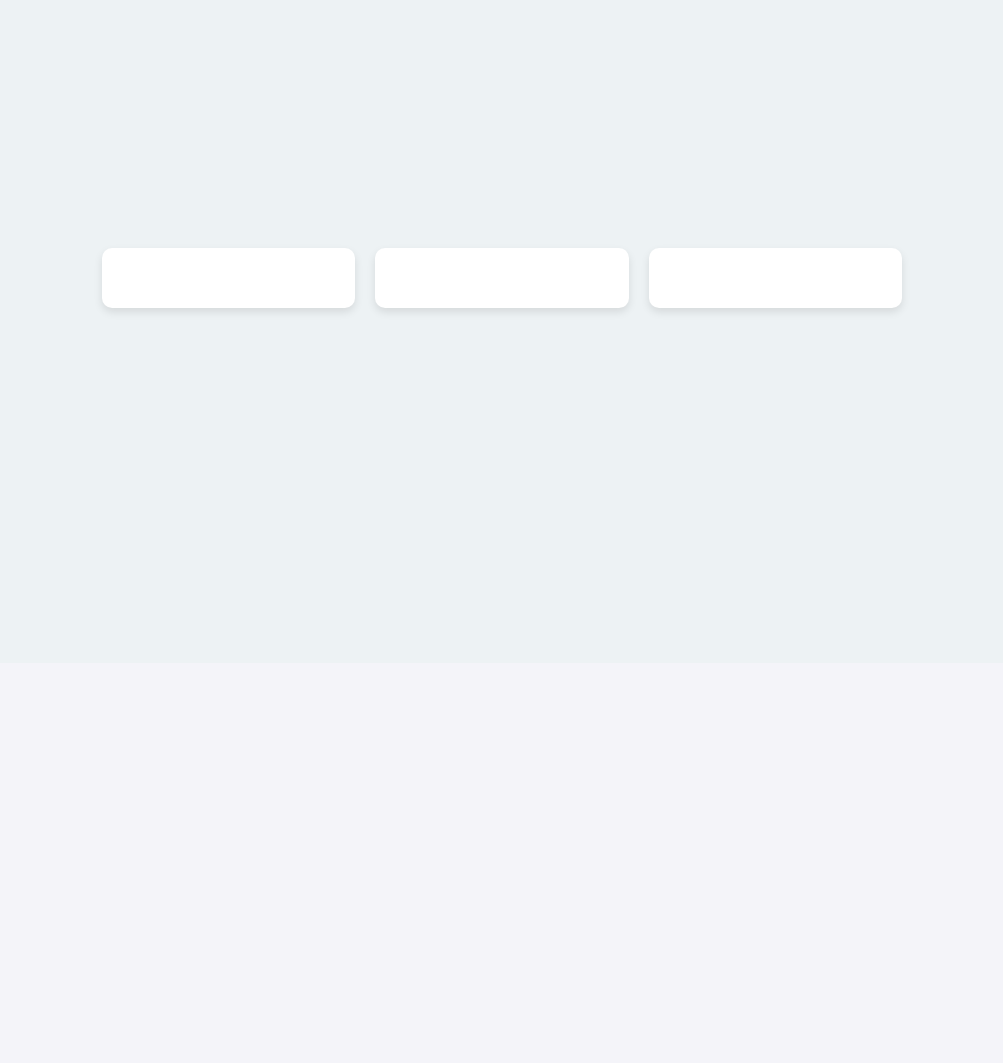
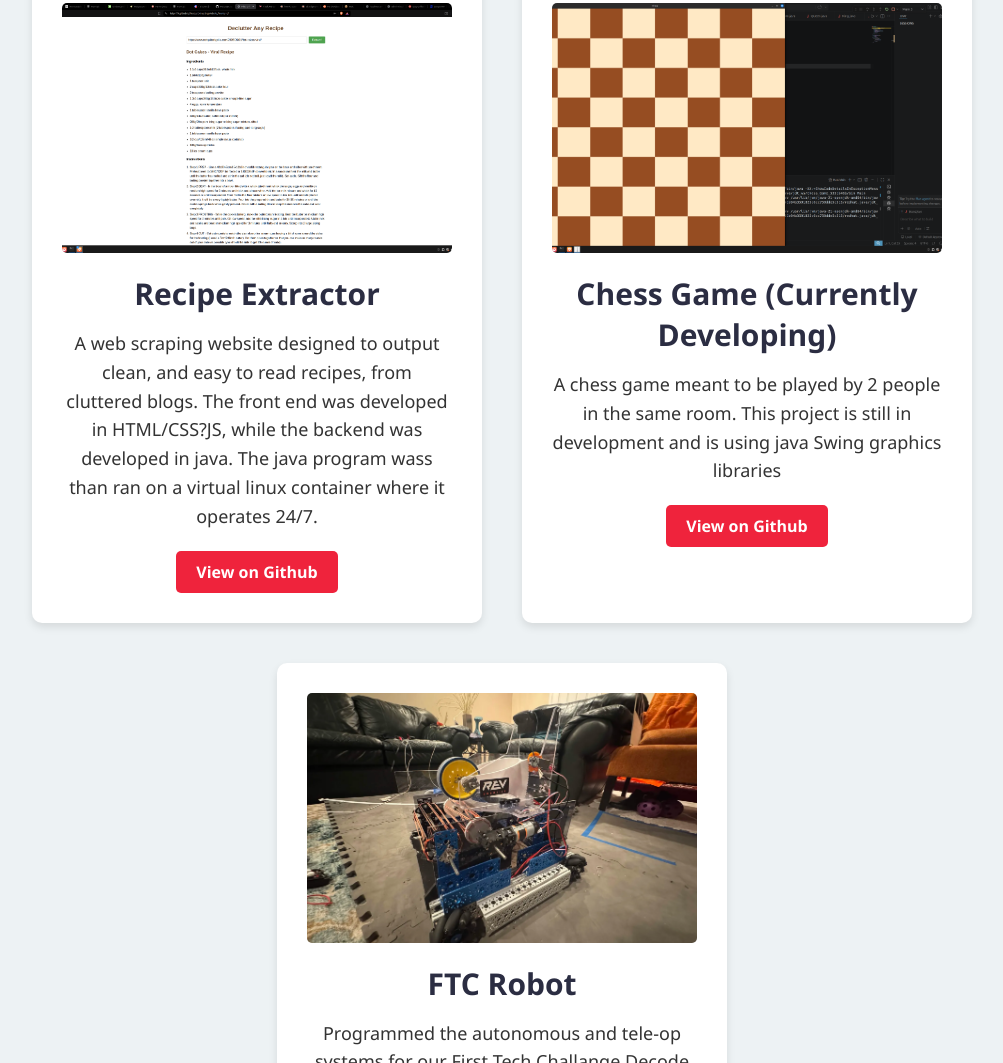
Before and after one commit to Faizy179/Personal-Site, a plain HTML site: page index.html in a window 1280 px wide. Shown: the part 1737-2800 px from the top of the page, without its empty margins (138-1141 px from the left). Before the commit the page ends 2400 px from the top, so only its background shows below. Drawn offline with Linux system fonts and the light colour scheme.

Commit message:
Finished filling in the projects with links to their repo, images, headers, and description. Also finished styling the website

```diff
--- a/index.html
+++ b/index.html
@@ -42,8 +42,11 @@
                         </span>
                     </h1>
                     <p>
-                        I am a creator, coder and of course a full time learner.
+                        I am a creator, coder, and of course, a full time learner.
                     </p>
+                    <a href = "#projects" class = "btn" style = "margin-top: 30px;">
+                        View My Work
+                    </a>
                 </div>
 
             </section>
@@ -65,13 +68,40 @@
                 <div class = "container">
                     <div class = "projects">
                         <div class = "project">
-
+                            <img src = "webWorking.png" alt = "Recipe Extracting Website" class = "project-img">
+                            <h3>
+                                Recipe Extractor
+                            </h3>
+                            <p>
+                                A web scraping website designed to output clean, and easy to read recipes, from cluttered blogs. The front end was developed in HTML/CSS?JS, while the backend was developed in java. The java program wass than ran on a virtual linux container where it operates 24/7.
+                            </p>
+                            <a href = "https://github.com/Faizy179/RecipeExtractingWebsite" target = "_blank" class = "btn">
+                                View on Github
+                            </a>
                         </div>
                         <div class = "project">
-
+                           <img src = "Chess.png" alt = "Chess Application" class = "project-img">
+                           <h3>
+                                Chess Game (Currently Developing)
+                           </h3>
+                           <p>
+                                A chess game meant to be played by 2 people in the same room. This project is still in development and is using java Swing graphics libraries
+                           </p>
+                           <a href = "https://github.com/Faizy179/Chess" target= "_blank" class = "btn">
+                            View on Github
+                           </a>
                         </div>
                         <div class = "project">
-
+                            <img src = "robot.webp" alt = "Ftc Robot" class = "project-img">
+                            <h3>
+                                FTC Robot
+                            </h3>
+                            <p>
+                                Programmed the autonomous and tele-op systems for our First Tech Challange Decode Robot. Optimized the robot for accurate shooting, and efficient movements during teleop. Robot was coded in java.
+                            </p>
+                            <a href = "https://github.com/Faizy179/FtcRobotController-master" target = "_blank" class = "btn">
+                                View on Github
+                            </a>
                         </div>
                     </div>
                 </div>
--- a/style.css
+++ b/style.css
@@ -52,12 +52,27 @@ section{
     text-align: center;
 }
 
+section h2{
+    font-size: 2.5rem;
+    margin-bottom: 30px;
+    color: #2b2d42
+}
 .container{
     max-width:800px;
 }
 
+.container p{
+    font-size: 1.2rem;
+    line-height:1.6;
+}
+
 .home-section{
     background-color: #edf2f4;
+}
+
+.home-section h1{
+    font-size: 4rem;
+    margin-bottom: 20px;
 }
 
 .highlight{
@@ -74,27 +89,29 @@ section{
 
 .projects{
     display:flex;
-    gap: 20px;
+    gap: 40px;
     margin-top:30px;
     justify-content:center;
+    flex-wrap: wrap;
 }
 
 .project{
     background-color: white;
     padding:30px;
     border-radius:10px;
-    width:300px;
+    width:450px;
     box-shadow: 0 4px 8px rgba(0,0,0,0.1);
 }
 
 .project h3{
     margin-bottom:15px;
+    font-size: 30px;
     color: #2b2d42;
 }
 
 .project p{
     margin-bottom: 20px;
-    font-size: 14px;
+    font-size: 18px;
 }
 
 .btn{
@@ -106,6 +123,16 @@ section{
     border-radius: 5px;
     font-weight: bold;
 }
-.bin:hover{
+.btm:hover{
     background-color: #d90429;
 }
+.project-img{
+    width: 100%;
+    height: 250px;
+    object-fit: cover;
+    border-radius: 5px;
+    margin-bottom: 15px;
+}
+.projects-section .container{
+    max-width:  1800px;
+}
```
Also changed, not shown: Chess.png (added), robot.webp (added), webWorking.png (added).
